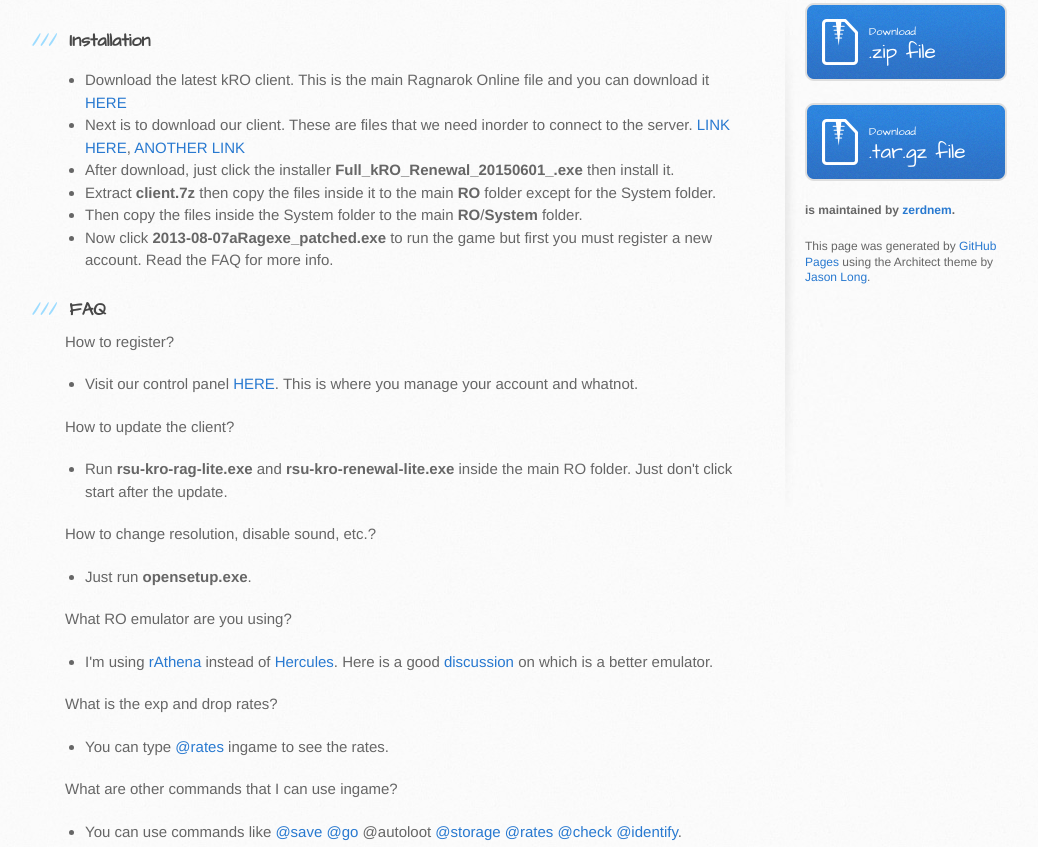
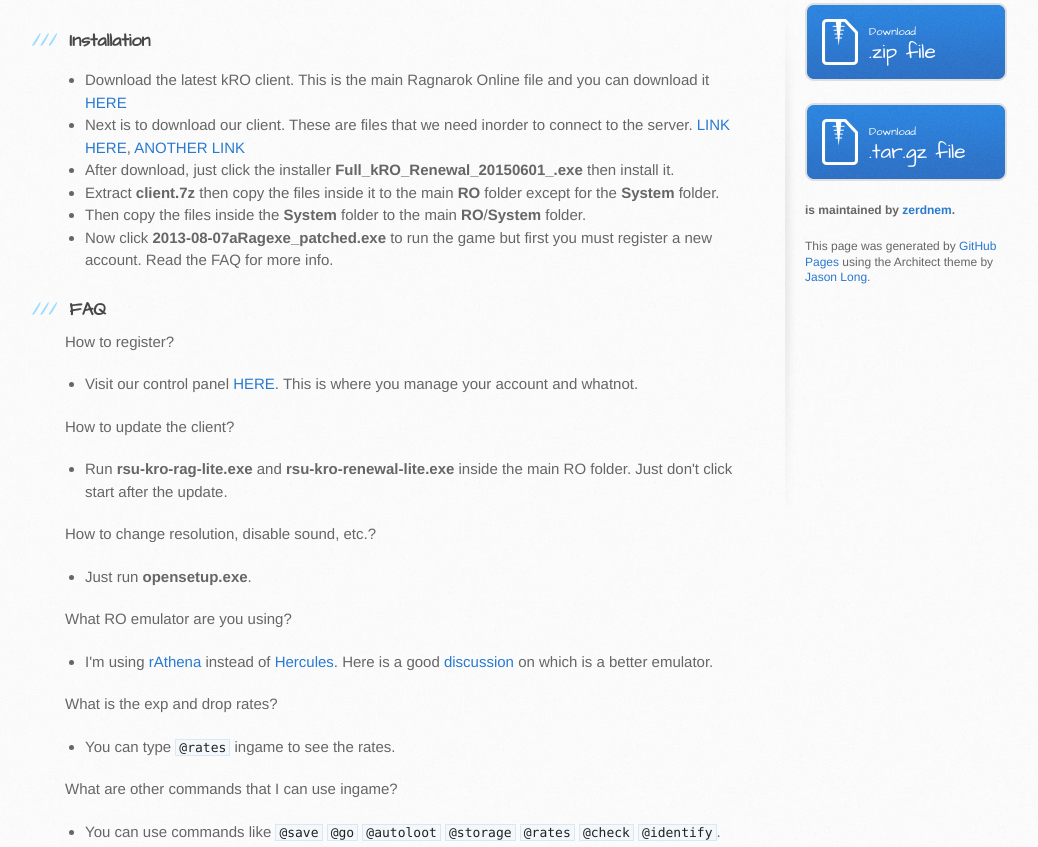
Before and after one commit to zerdnem/ro-landing, a plain HTML site: page index.html in a window 1280 px wide. Shown: the part 195-1042 px from the top of the page, without its empty margins (105-1143 px from the left). Drawn offline with Linux system fonts and the light colour scheme.

```diff
--- a/index.html
+++ b/index.html
@@ -37,8 +37,8 @@
 <li>Next is to download our client. These are files that we need inorder to connect to the server. <a href="https://drive.google.com/file/d/0B9CN6U7o6wroQ1RZVURwX1lMTDA/view?usp=sharing">LINK HERE</a>, <a href="https://www.dropbox.com/s/zrx07g2p7ddl5gs/client.7z?dl=0">ANOTHER LINK</a>
 </li>
 <li>After download, just click the installer <strong>Full_kRO_Renewal_20150601_.exe</strong> then install it.</li>
-<li>Extract <strong>client.7z</strong> then copy the files inside it to the main <strong>RO</strong> folder except for the System folder.</li>
-<li>Then copy the files inside the System folder to the main <strong>RO</strong>/<strong>System</strong> folder.</li>
+<li>Extract <strong>client.7z</strong> then copy the files inside it to the main <strong>RO</strong> folder except for the <strong>System</strong> folder.</li>
+<li>Then copy the files inside the <strong>System</strong> folder to the main <strong>RO</strong>/<strong>System</strong> folder.</li>
 <li>Now click <strong>2013-08-07aRagexe_patched.exe</strong> to run the game but first you must register a new account. Read the FAQ for more info.</li>
 </ul>
 
@@ -72,13 +72,13 @@
 <p>What is the exp and drop rates?</p>
 
 <ul>
-<li>You can type <a href="https://github.com/rates" class="user-mention">@rates</a> ingame to see the rates.</li>
+<li>You can type <code>@rates</code> ingame to see the rates.</li>
 </ul>
 
 <p>What are other commands that I can use ingame?</p>
 
 <ul>
-<li>You can use commands like <a href="https://github.com/save" class="user-mention">@save</a> <a href="https://github.com/go" class="user-mention">@go</a> @autoloot <a href="https://github.com/storage" class="user-mention">@storage</a> <a href="https://github.com/rates" class="user-mention">@rates</a> <a href="https://github.com/check" class="user-mention">@check</a> <a href="https://github.com/identify" class="user-mention">@identify</a>.</li>
+<li>You can use commands like <code>@save</code> <code>@go</code> <code>@autoloot</code> <code>@storage</code> <code>@rates</code> <code>@check</code> <code>@identify</code>.</li>
 </ul>
 
 <p>Wow, your FAQ suck!</p>
```
Also changed, not shown: params.json (+1 -1 lines).
